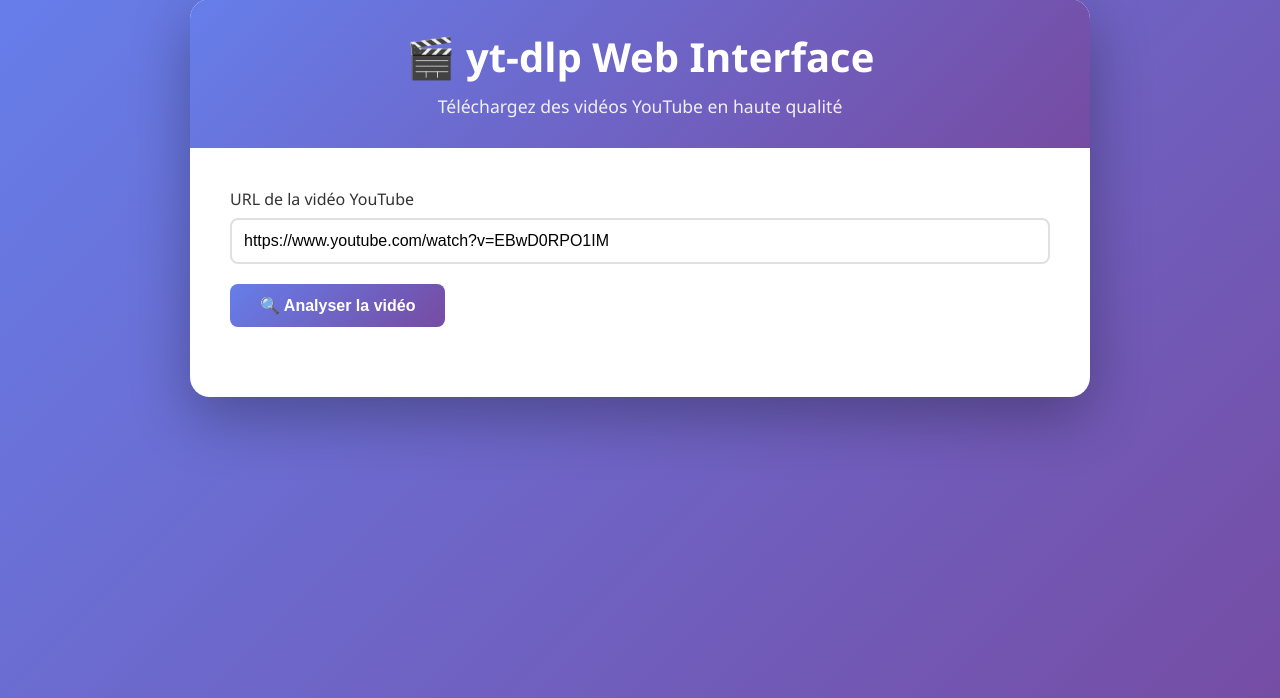
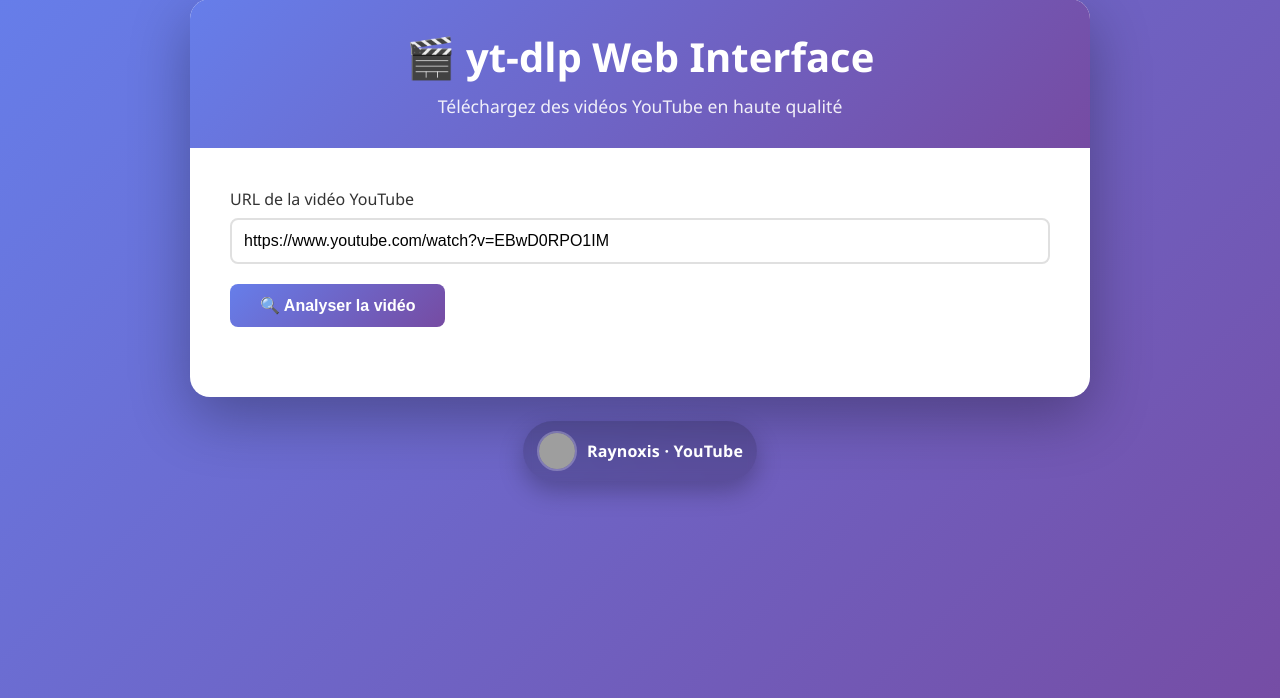
Before and after one commit to Raynoxis/yt-dlp-Web-Interface, a Flask app: page / in a window 1280 px wide. Shown: the part 21-719 px from the top of the page. Run offline with Flask 3, Linux system fonts and the light colour scheme; parts of the project's set-up code (start-up, migrations or seed data) failed here and were passed over; grey boxes are pictures that could not be loaded.

Commit message:
Add YouTube channel footer

```diff
--- a/templates/index.html
+++ b/templates/index.html
@@ -302,6 +302,46 @@
             margin: 0 5px;
         }
 
+        .footer {
+            max-width: 900px;
+            margin: 24px auto 0;
+            display: flex;
+            justify-content: center;
+            gap: 10px;
+        }
+
+        .footer a {
+            display: inline-flex;
+            align-items: center;
+            gap: 10px;
+            padding: 10px 14px;
+            border-radius: 999px;
+            background: rgba(0, 0, 0, 0.18);
+            color: #fff;
+            text-decoration: none;
+            box-shadow: 0 10px 25px rgba(0, 0, 0, 0.25);
+            backdrop-filter: blur(4px);
+        }
+
+        .footer a:hover {
+            background: rgba(0, 0, 0, 0.28);
+            transform: translateY(-1px);
+            transition: all 0.2s ease;
+        }
+
+        .footer img {
+            width: 40px;
+            height: 40px;
+            border-radius: 50%;
+            border: 2px solid rgba(255, 255, 255, 0.25);
+            object-fit: cover;
+        }
+
+        .footer span {
+            font-weight: 600;
+            letter-spacing: 0.2px;
+        }
+
         @media (max-width: 768px) {
             .format-row,
             .output-options {
@@ -426,6 +466,13 @@
                 </button>
             </div>
         </div>
+    </div>
+
+    <div class="footer">
+        <a href="https://www.youtube.com/@Raynoxis" target="_blank" rel="noreferrer">
+            <img src="https://yt3.googleusercontent.com/QWhV5h8aevOT-vQkxpBIlLbvFIg19hS3HCBKQtKsRMHbp2opxUra0xMPmB1pkMBM2i2Y6NFNN9M=s160-c-k-c0x00ffffff-no-rj" alt="Raynoxis YouTube avatar" loading="lazy">
+            <span>Raynoxis · YouTube</span>
+        </a>
     </div>
 
     <script>
```
